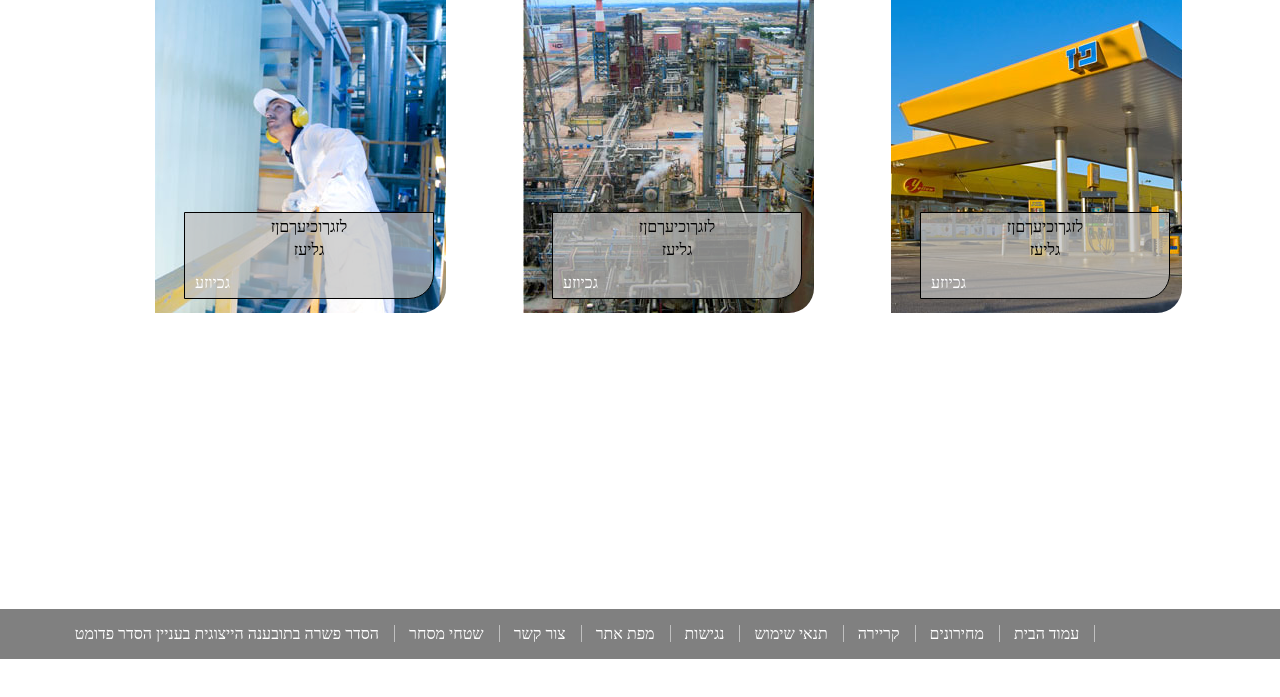
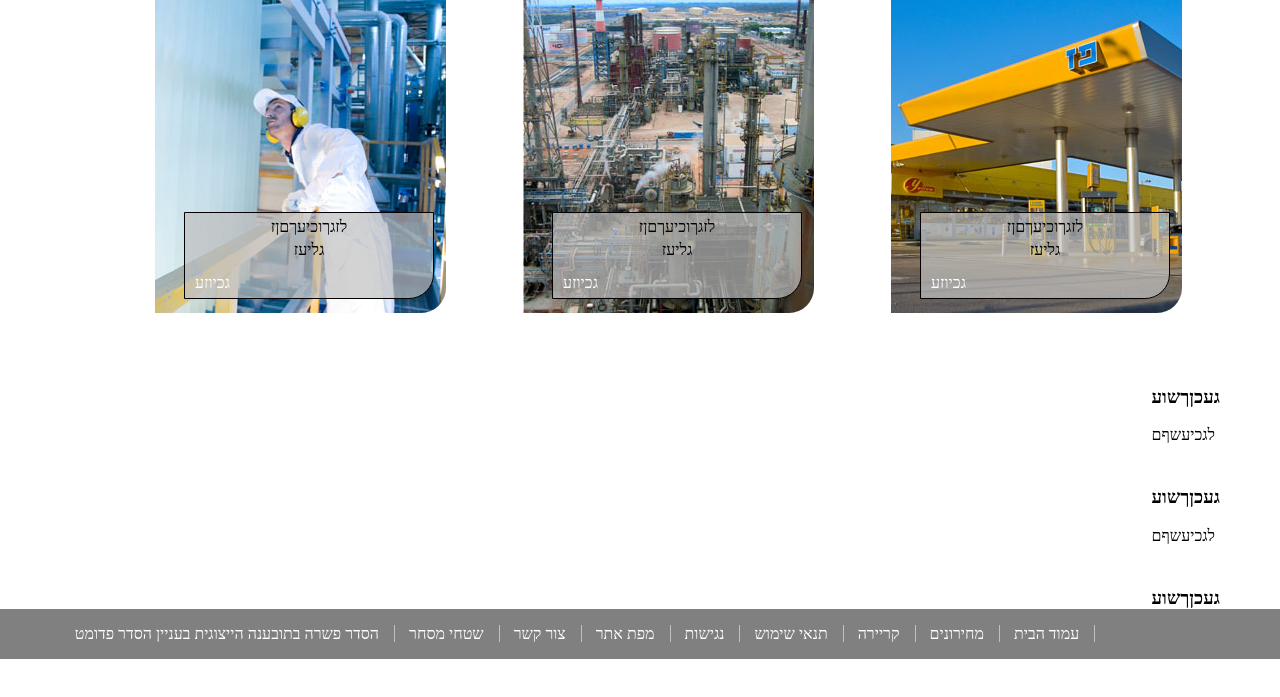
Before and after one commit to Mike72/Paz, a plain HTML site: page index.html in a window 1280 px wide. Shown: the part 141-838 px from the top of the page. Drawn offline with Linux system fonts and the light colour scheme; a script that the page names is missing.

Commit message:
second line

```diff
--- a/index.html
+++ b/index.html
@@ -124,9 +124,33 @@
                 </div>
             </div>
             <div class="secondline">
-                <div class="small-pic"></div>
-                <div class="small-pic"></div>
-                <div></div>
+                <div class="small-pic">
+                    <img src="" alt="">
+                    <div class="">
+                        <h3 class="">געכןךשוע</h3>
+                        <p>לגכיעשףם</p>
+                        <a class="btma" href="#">ןזגועין</a>
+
+                    </div>
+                </div>
+                <div class="small-pic">
+                        <img src="" alt="">
+                        <div class="">
+                            <h3 class="">געכןךשוע</h3>
+                            <p>לגכיעשףם</p>
+                            <a class="btma" href="#">ןזגועין</a>
+
+                        </div>
+                </div>
+                <div class="small-pic">
+                        <img src="" alt="">
+                        <div class="">
+                            <h3 class="">געכןךשוע</h3>
+                            <p>לגכיעשףם</p>
+                            <a class="btma" href="#">ןזגועין</a>
+
+                        </div>
+                </div>
             </div>
         </div>
     </div>
```
